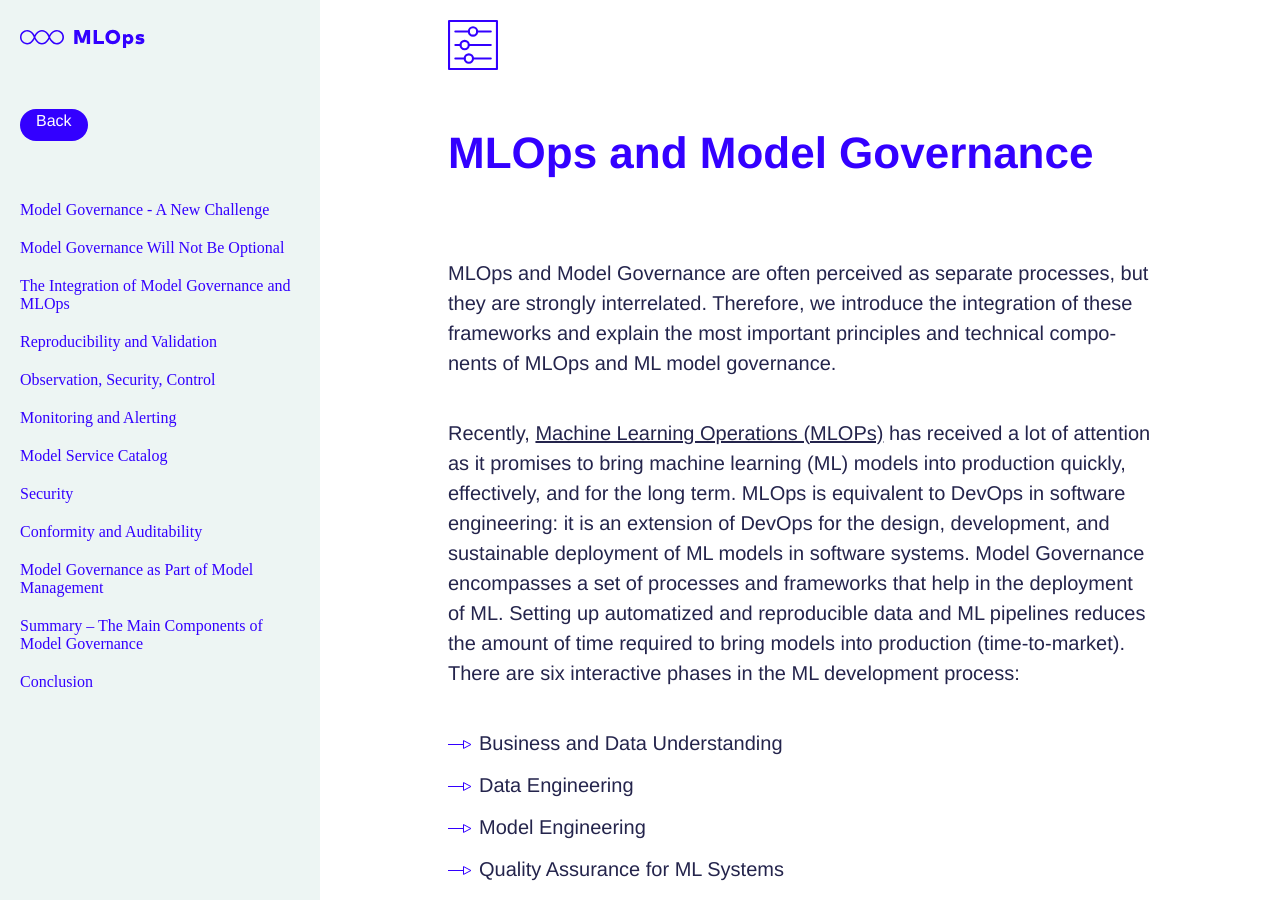
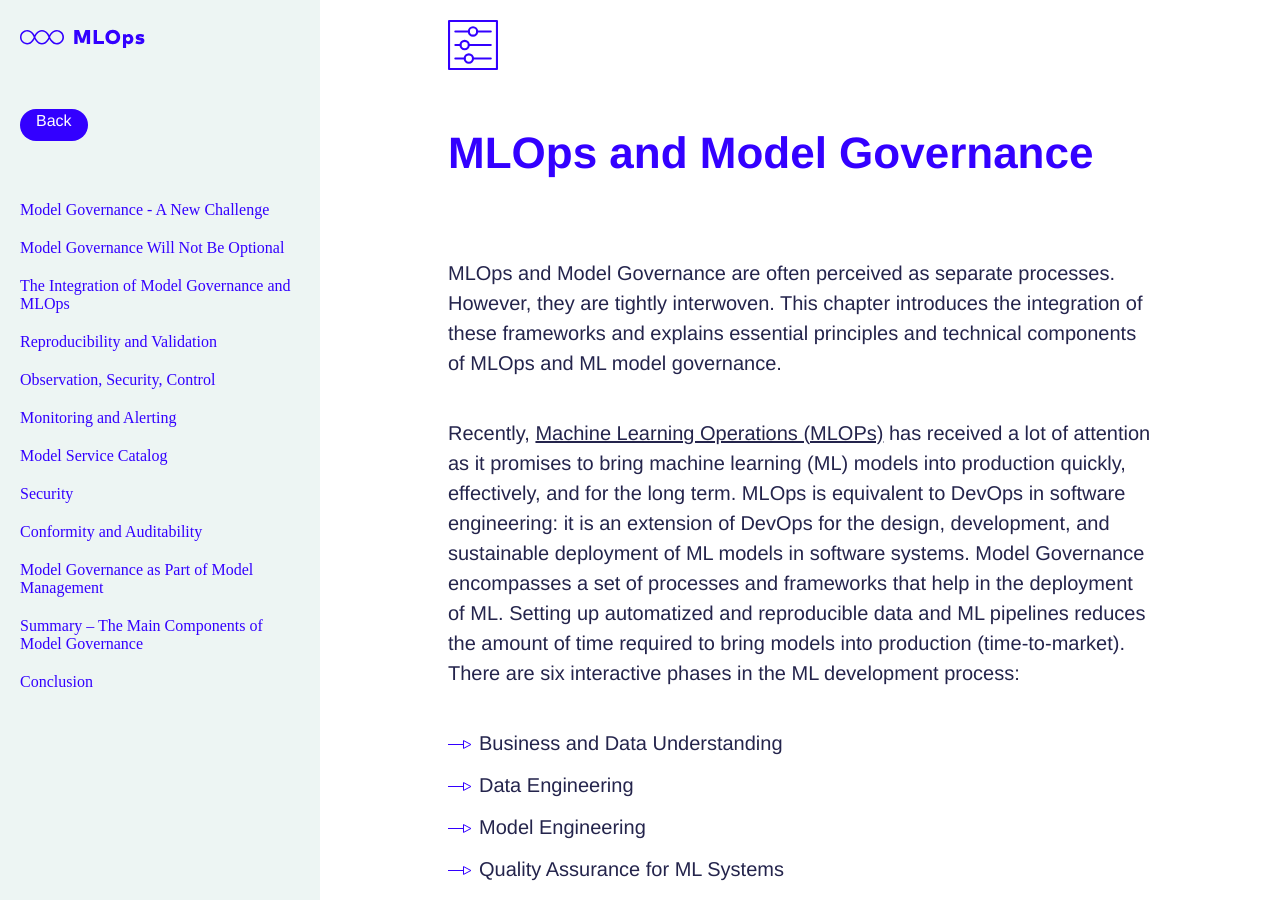
Before and after one commit to innoq/ml-ops.org, a Jekyll site: the page built from content/model-governance.md, in a window 1280 px wide and 900 px high. Built offline with Jekyll 4.4.1, drawn with Linux system fonts in a browser that asks for light colours; some web fonts are replaced.

Commit message:
intro adapted

```diff
--- a/content/model-governance.md
+++ b/content/model-governance.md
@@ -8,7 +8,7 @@ layout: article
 # MLOps and Model Governance
 
 
-MLOps and Model Governance are often perceived as separate processes, but they are strongly interrelated. Therefore, we introduce the integration of these frameworks and explain the most important principles and technical components of MLOps and ML model governance.
+MLOps and Model Governance are often perceived as separate processes. However, they are tightly interwoven. This chapter introduces the integration of these frameworks and explains essential principles and technical components of MLOps and ML model governance.
 
 Recently, [Machine Learning Operations (MLOPs)](https://www.innoq.com/de/articles/2020/10/mlops-operations-fuer-machine-learning/) has received a lot of attention as it promises to bring machine learning (ML) models into production quickly, effectively, and for the long term. MLOps is equivalent to DevOps in software engineering: it is an extension of DevOps for the design, development, and sustainable deployment of ML models in software systems. Model Governance encompasses a set of processes and frameworks that help in the deployment of ML. Setting up automatized and reproducible data and ML pipelines reduces the amount of time required to bring models into production (time-to-market). There are six interactive phases in the ML development process:
 
```
